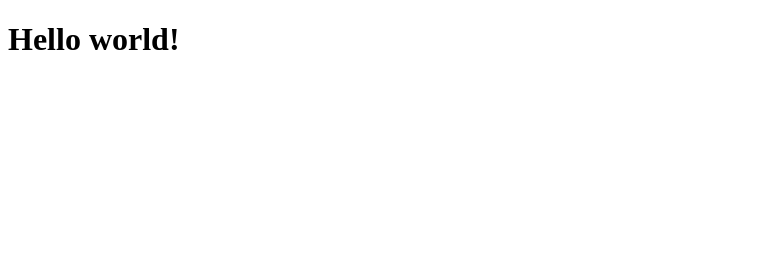
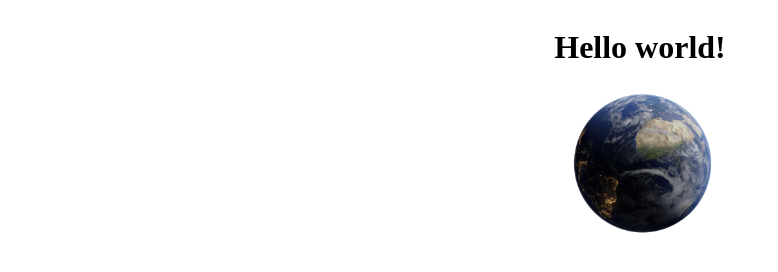
Before and after one commit to billctr/figuring-out-caching, a website built with webpack: page src/index.html in a window 1280 px wide. Shown: the whole page, without its empty margins (0-778 px from the left). Built offline with nearby package versions, Linux system fonts and the light colour scheme.

Commit message:
Fix bugs and deploy v0.0.2

```diff
--- a/src/index.html
+++ b/src/index.html
@@ -5,6 +5,13 @@
     <meta http-equiv="X-UA-Compatible" content="IE=edge" />
     <meta name="viewport" content="width=device-width, initial-scale=1.0" />
     <title>Caching is cool</title>
+    <style>
+      body {
+        display: flex;
+        flex-direction: column;
+        align-items: center;
+      }
+    </style>
   </head>
   <body>
     <h1>Hello world!</h1>
--- a/src/index.js
+++ b/src/index.js
@@ -7,5 +7,5 @@ import("./js/functions").then(({ sayHello, appendImage }) => {
   } else {
     image = require("./assets/photo1.webp");
   }
-  appendImage(process.env.IMAGE);
+  appendImage(image);
 });
--- a/src/js/functions.js
+++ b/src/js/functions.js
@@ -1,6 +1,6 @@
 export function sayHello(isReversed) {
   const message = "Hello world!";
-  const reversedMessage = message.split("").reverse.join("");
+  const reversedMessage = message.split("").reverse().join("");
 
   console.log(isReversed ? reversedMessage : message);
 }
@@ -8,7 +8,7 @@ export function sayHello(isReversed) {
 export function appendImage(image) {
   const imgEl = document.createElement("img");
   imgEl.src = image;
-  imgEl.style.width = "100px";
+  imgEl.style.width = "150px";
 
-  document.body.append(img);
+  document.body.append(imgEl);
 }
```
Also changed, not shown: package.json (+7 -4 lines), dist/173.068d2a.chunk.js (deleted), dist/173.1df315.chunk.js (added), dist/index.html, dist/main.59adf9.js (added), dist/main.792104.js (deleted), 9 other files.
